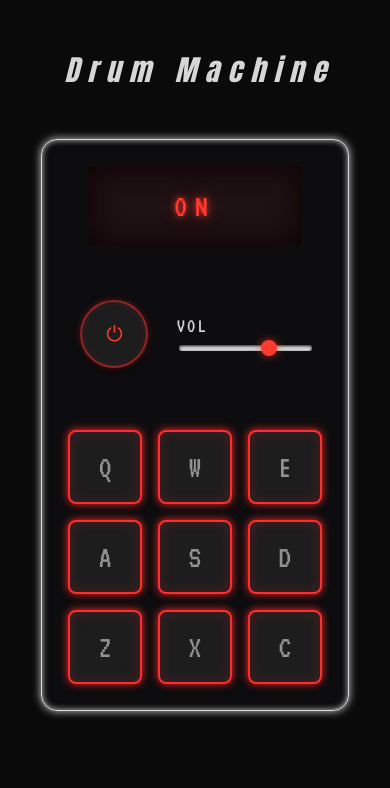
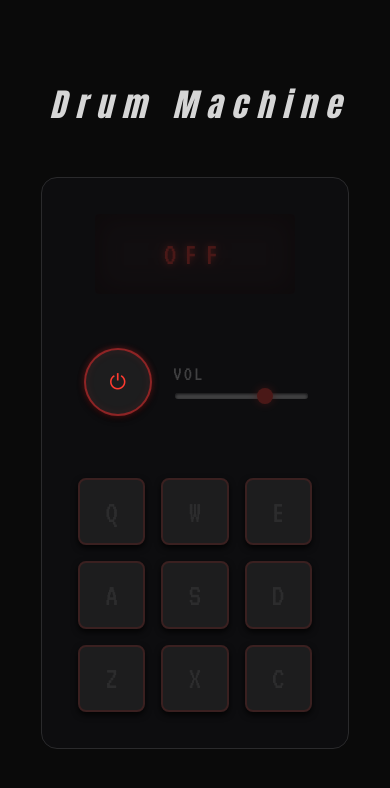
Before and after one commit to miguel1715/javascript-course-projects, a plain HTML site: page 17. Build a Drum Machine (Cert Project)/index.html in a window 390 px wide. Drawn offline with Linux system fonts and the light colour scheme.

Commit message:
feat: make layout responsive with breakpoints at 900px and 500px
Panel stacks to a single column below 900px with the machine capped
at 550px so it reads as a device rather than a stretched desktop
layout. Pad bank switched to fluid columns, slider to a capped
percentage width, and min-width: 0 on the grid children to prevent
overflow. Separate h1 sizing below 500px.

```diff
--- a/17. Build a Drum Machine (Cert Project)/index.html
+++ b/17. Build a Drum Machine (Cert Project)/index.html
@@ -11,10 +11,11 @@
 <body>
     <div id="drum-machine">
         <h1>Drum Machine</h1>
-        <div class="panel"> <!--MAIN DRUM BOARD-->
+        <!--MAIN DRUM BOARD-->
+        <div class="panel">
             <div class="side-panel">
                 <p id="display"></p> <!--WHERE THE NAME OF THE SOUND CLICKED APPEARS-->
-                <div class="controls">   <!-- THIS IS WHERE THE CONTROLS WILL GO AT THE END -->
+                <div class="controls">
                     <button class="power" aria-label="Power">⏻</button>
                     <div class="volume">
                         <label for="volume">VOL</label>
@@ -22,7 +23,8 @@
                     </div>
                 </div>
             </div>
-            <div id="pad-bank"> <!--ALL THE BUTTONS FOR THE DRUM SOUNDS-->
+            <!--BUTTON PADS FOR THE DRUM SOUNDS-->
+            <div id="pad-bank">
                 <button class="drum-pad" id="Heater-1">Q
                     <audio class="clip" src="https://cdn.freecodecamp.org/curriculum/drum/Heater-1.mp3" id="Q"></audio>
                 </button>
--- a/17. Build a Drum Machine (Cert Project)/script.js
+++ b/17. Build a Drum Machine (Cert Project)/script.js
@@ -3,7 +3,7 @@
     const volSlider = document.getElementById("volume");
     const audioElements = document.querySelectorAll(".clip");
     const powerButton = document.querySelector(".power");
-    let powerState = true;
+    let powerState = false;
     const drumMachine = document.getElementById("drum-machine");
 
 
--- a/17. Build a Drum Machine (Cert Project)/styles.css
+++ b/17. Build a Drum Machine (Cert Project)/styles.css
@@ -1,16 +1,15 @@
 :root {
-  --bg:        #0a0a0a;   /* page background — near black */
-  --chassis:   #1c1c1e;   /* machine body */
-  --chassis-2: #141416;   /* darker, for the body gradient */
-  --inset:     #0d0d0f;   /* recessed areas */
-  --pad-face:  #1d1d1e;   /* pad rubber face */
-  --text:      #d6d6d6;   /* labels */
-  --glow:      #ff2d2d;   /* the pad light */
+  --bg:        #0a0a0a;
+  --chassis:   #1c1c1e;
+  --chassis-2: #141416;
+  --inset:     #0d0d0f;
+  --pad-face:  #1d1d1e;
+  --text:      #d6d6d6;
+  --glow:      #ff2d2d;
 }
 
 * {
     box-sizing: border-box;
-    /*outline: 1px solid red; /*REMOVE THIS - OUTLINE GUIDANCE FOR STYLING*/
 }
 
 body {
@@ -20,7 +19,7 @@ body {
     justify-content: center;
     align-items: stretch;
     font-family: system-ui, sans-serif;
-    background-color: var(--bg) ; /*try to make a wood texture somehow.. */
+    background-color: var(--bg) ;
     color: white;
 }
 
@@ -289,21 +288,25 @@ input[type="range"]::-moz-range-thumb {
 /* RESPONSIVENESS */
 
 
-@media (max-width: 700px) {
+@media (max-width: 900px) {
   h1 {
-    font-size: 1.8rem;
+    font-size: 2.7rem;
     letter-spacing: 0.3em;
-    margin: 1.5rem 0 3rem;
-    margin-right: -0.3em;
+    margin: 2.5rem 0 3rem;
+    margin-right: -0.3em; /*letter spacing dif*/
   }
 
   #drum-machine {
     padding: 0;
+    max-width: 550px;
   }
 
   .panel {
     grid-template-columns: 1fr;
-    padding: 10px;
+    padding: 20px;
+    display: flex;
+    flex-direction: column;
+    align-items: center;
   }
 
   input[type="range"] {
@@ -315,8 +318,21 @@ input[type="range"]::-moz-range-thumb {
   min-width: 0;
 }
 
+.side-panel {
+  width: 100%;
+}
+
 #display {
   margin-bottom: 0;
   margin-top: 1rem;
 }
 }
+
+@media (max-width: 500px) {
+  h1 {
+    font-size: 2rem;
+    letter-spacing: 0.3em;
+    margin: 3.5rem 0 3rem;
+    margin-right: -0.3em; /*letter spacing dif*/
+  }
+}
```
